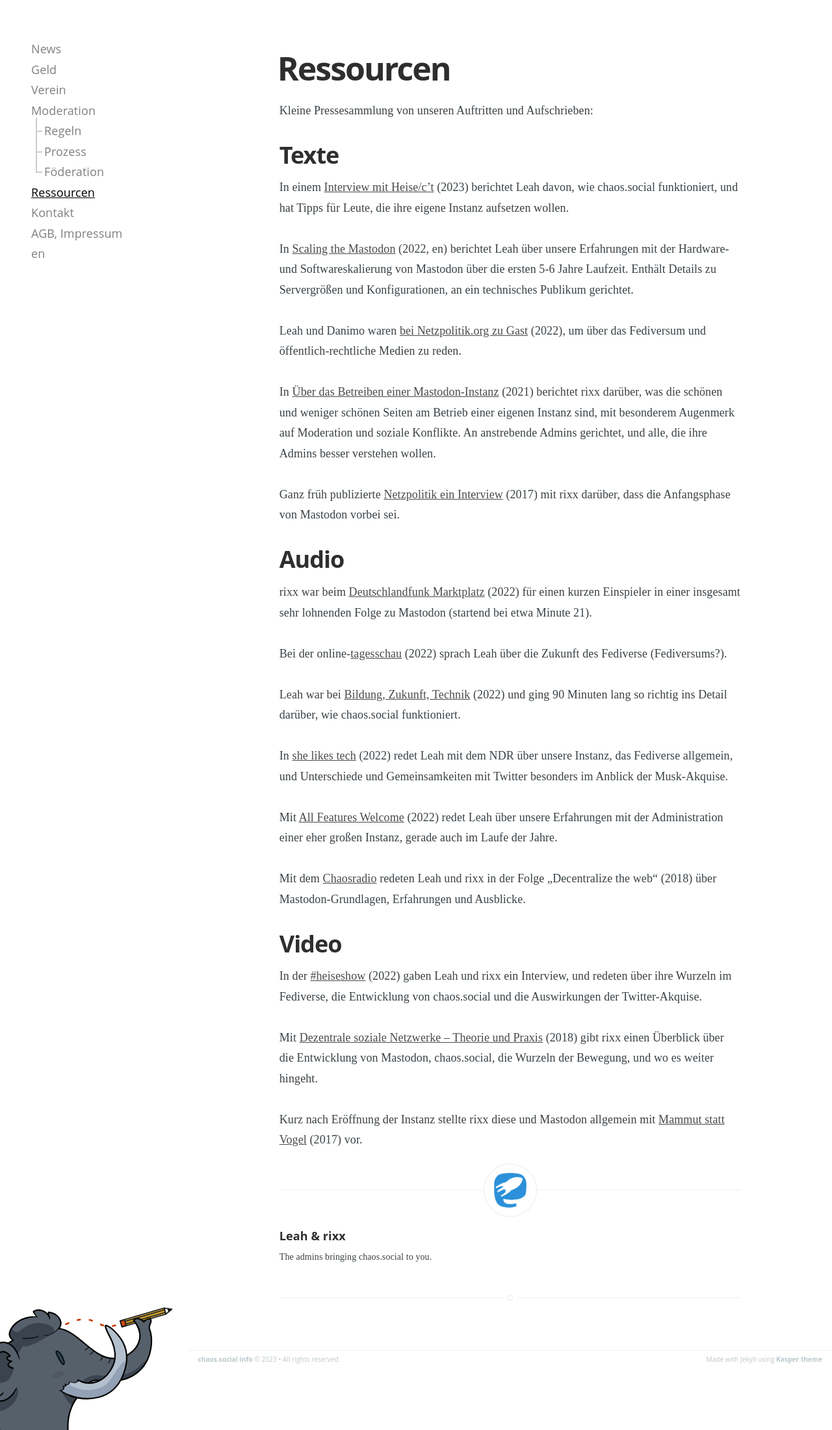
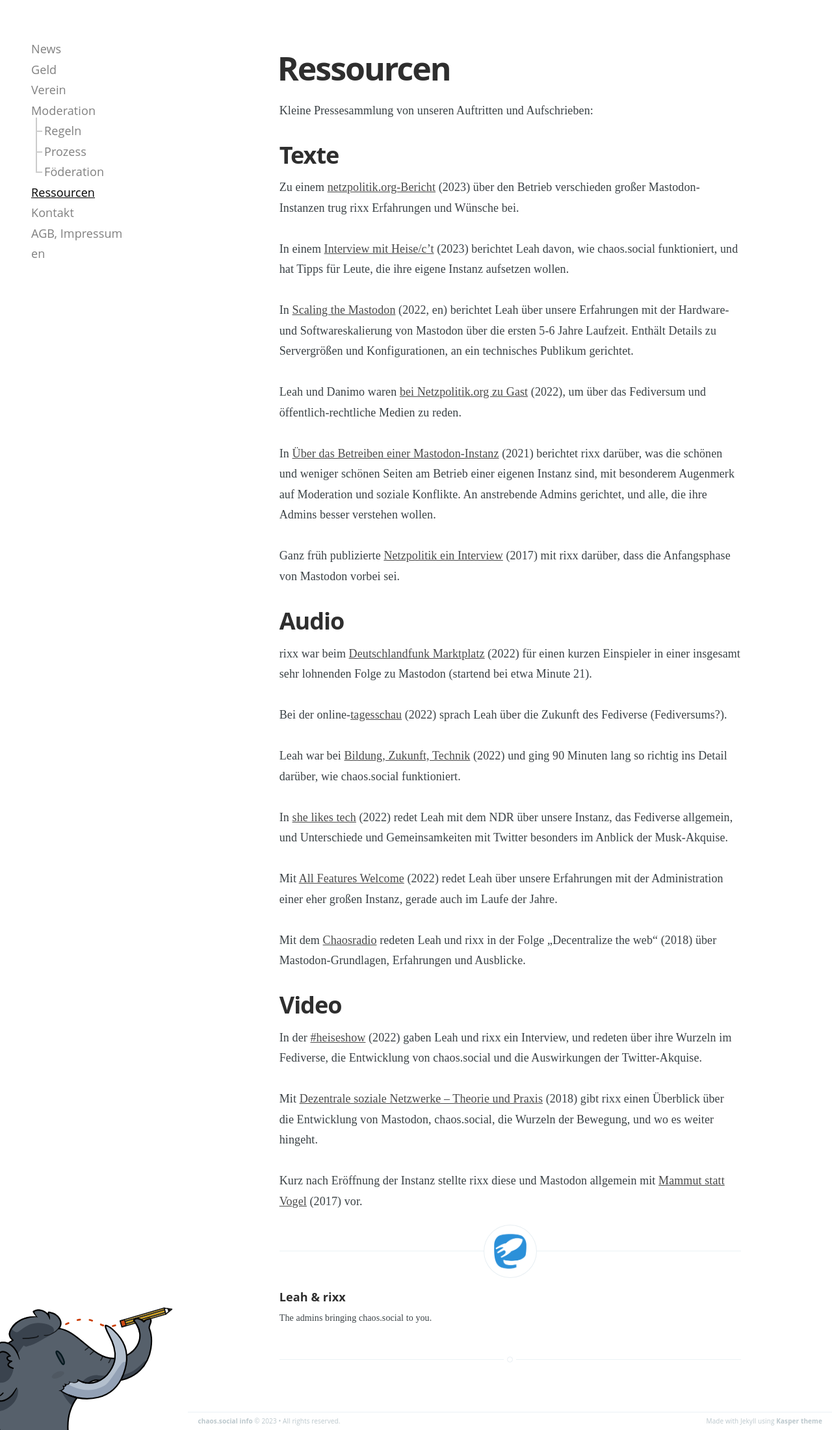
Before and after one commit to chaossocial/meta, a Jekyll site: the page built from ressourcen.md, in a window 1280 px wide. Shown: the whole page at 65% size. Built offline with Jekyll 4.4.1, drawn with Linux system fonts in a browser that asks for light colours.

Commit message:
Add netzpolitik report

```diff
--- a/ressourcen.md
+++ b/ressourcen.md
@@ -8,6 +8,10 @@
 Kleine Pressesammlung von unseren Auftritten und Aufschrieben:
 
 ## Texte
+
+Zu einem
+[netzpolitik.org-Bericht](https://netzpolitik.org/2023/social-media-selber-machen-wieviel-aufwand-und-kosten-entstehen-durch-eine-mastodon-instanz/)
+(2023) über den Betrieb verschieden großer Mastodon-Instanzen trug rixx Erfahrungen und Wünsche bei.
 
 In einem [Interview mit
 Heise/c't](https://www.heise.de/hintergrund/Mastodon-Instanz-chaos-social-Admin-Leah-Oswald-berichtet-ueber-ihre-Erfahrungen-7468272.html)
```
Also changed, not shown: resources.md (+4 -0 lines).
